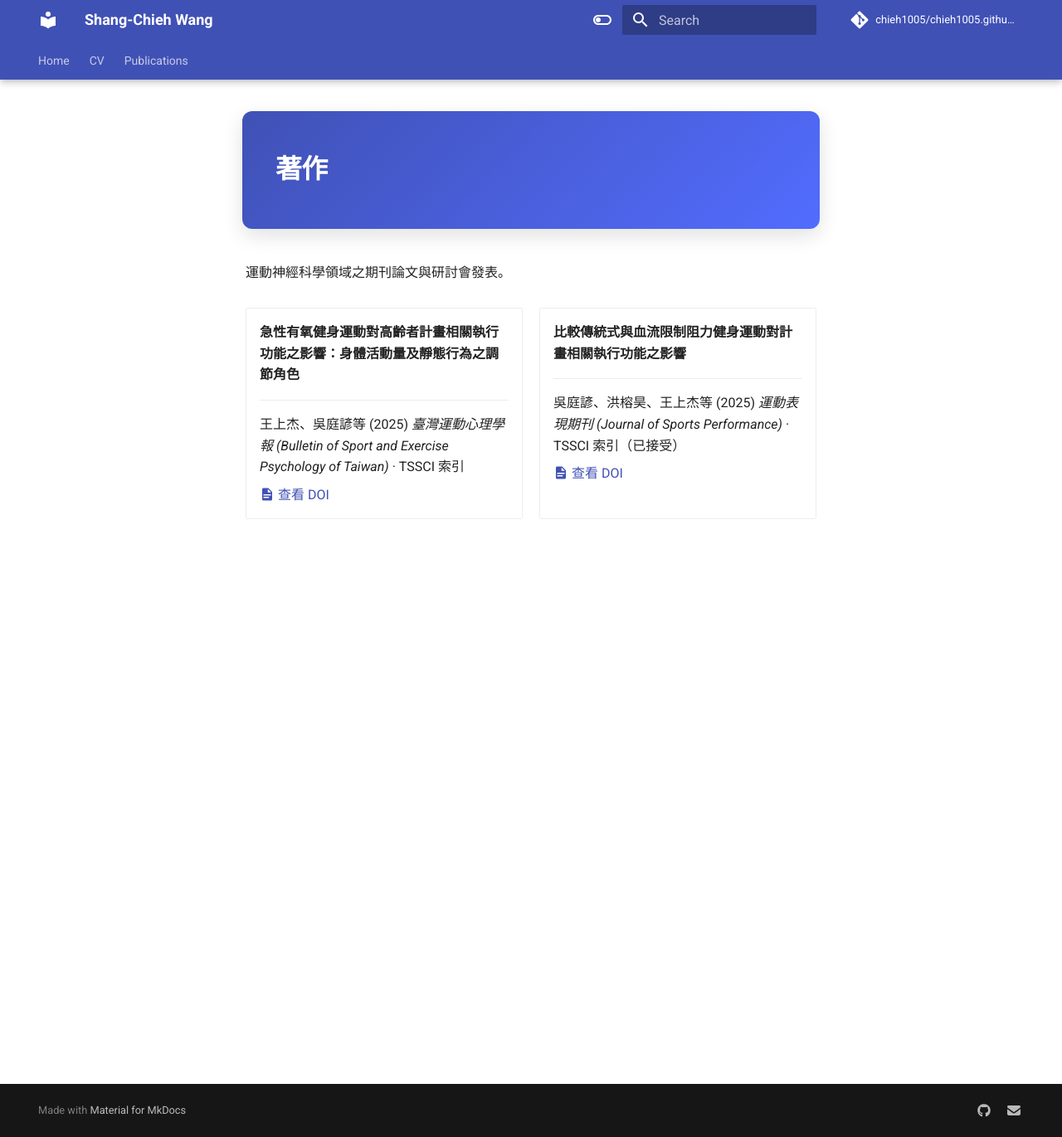
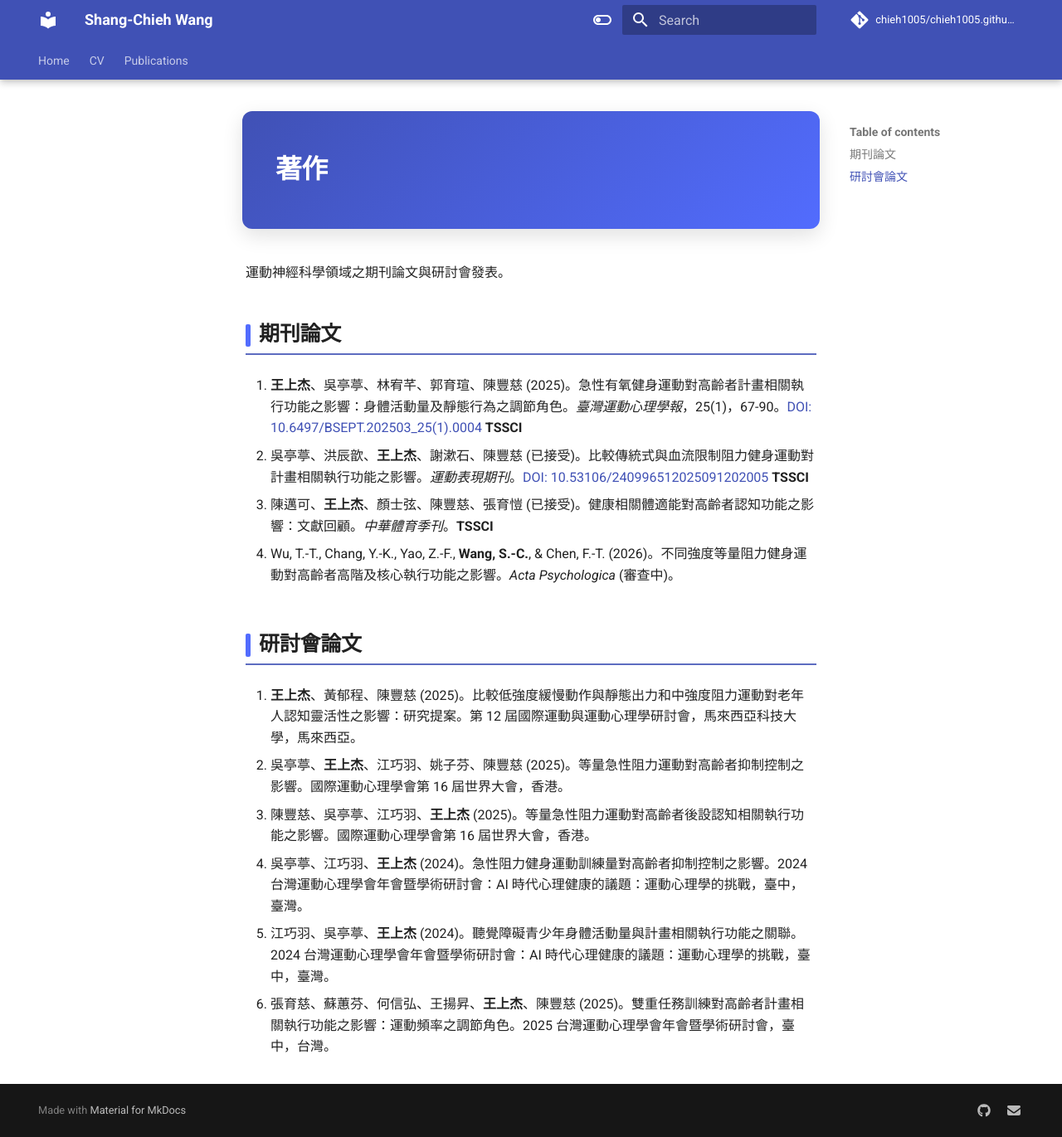
Before and after one commit to chieh1005/chieh1005.github.io, an MkDocs documentation site: the page built from docs/publications.zh.md, in a window 1280 px wide and 1371 px high. Shown: the whole window at 83% size. Built offline with MkDocs 1.6.1 and Material for MkDocs 9.7.7, drawn with Linux system fonts in a browser that asks for light colours; comment, search, counter and statistics services are not loaded.

Commit message:
docs: add comprehensive publications list with journal and conference papers

```diff
--- a/docs/publications.zh.md
+++ b/docs/publications.zh.md
@@ -2,24 +2,26 @@
 
 運動神經科學領域之期刊論文與研討會發表。
 
-<div class="grid cards" markdown>
+## 期刊論文
 
-- **急性有氧健身運動對高齡者計畫相關執行功能之影響：身體活動量及靜態行為之調節角色**
+1. **王上杰**、吳亭葶、林宥芊、郭育瑄、陳豐慈 (2025)。急性有氧健身運動對高齡者計畫相關執行功能之影響：身體活動量及靜態行為之調節角色。*臺灣運動心理學報*，25(1)，67-90。[DOI: 10.6497/BSEPT.202503_25(1).0004](https://doi.org/10.6497/BSEPT.202503_25(1).0004) **TSSCI**
 
-    ---
+2. 吳亭葶、洪辰歆、**王上杰**、謝漱石、陳豐慈 (已接受)。比較傳統式與血流限制阻力健身運動對計畫相關執行功能之影響。*運動表現期刊*。[DOI: 10.53106/240996512025091202005](https://doi.org/10.53106/240996512025091202005) **TSSCI**
 
-    王上杰、吳庭諺等 (2025)
-    *臺灣運動心理學報 (Bulletin of Sport and Exercise Psychology of Taiwan)* · TSSCI 索引
+3. 陳邁可、**王上杰**、顏士弦、陳豐慈、張育愷 (已接受)。健康相關體適能對高齡者認知功能之影響：文獻回顧。*中華體育季刊*。**TSSCI**
 
-    [:material-file-document: 查看 DOI](https://doi.org/10.6497/BSEPT.202503_25(1).0004)
+4. Wu, T.-T., Chang, Y.-K., Yao, Z.-F., **Wang, S.-C.**, & Chen, F.-T. (2026)。不同強度等量阻力健身運動對高齡者高階及核心執行功能之影響。*Acta Psychologica* (審查中)。
 
-- **比較傳統式與血流限制阻力健身運動對計畫相關執行功能之影響**
+## 研討會論文
 
-    ---
+1. **王上杰**、黃郁程、陳豐慈 (2025)。比較低強度緩慢動作與靜態出力和中強度阻力運動對老年人認知靈活性之影響：研究提案。第 12 屆國際運動與運動心理學研討會，馬來西亞科技大學，馬來西亞。
 
-    吳庭諺、洪榕昊、王上杰等 (2025)
-    *運動表現期刊 (Journal of Sports Performance)* · TSSCI 索引（已接受）
+2. 吳亭葶、**王上杰**、江巧羽、姚子芬、陳豐慈 (2025)。等量急性阻力運動對高齡者抑制控制之影響。國際運動心理學會第 16 屆世界大會，香港。
 
-    [:material-file-document: 查看 DOI](https://doi.org/10.53106/240996512025091202005)
+3. 陳豐慈、吳亭葶、江巧羽、**王上杰** (2025)。等量急性阻力運動對高齡者後設認知相關執行功能之影響。國際運動心理學會第 16 屆世界大會，香港。
 
-</div>
+4. 吳亭葶、江巧羽、**王上杰** (2024)。急性阻力健身運動訓練量對高齡者抑制控制之影響。2024 台灣運動心理學會年會暨學術研討會：AI 時代心理健康的議題：運動心理學的挑戰，臺中，臺灣。
+
+5. 江巧羽、吳亭葶、**王上杰** (2024)。聽覺障礙青少年身體活動量與計畫相關執行功能之關聯。2024 台灣運動心理學會年會暨學術研討會：AI 時代心理健康的議題：運動心理學的挑戰，臺中，臺灣。
+
+6. 張育慈、蘇蕙芬、何信弘、王揚昇、**王上杰**、陳豐慈 (2025)。雙重任務訓練對高齡者計畫相關執行功能之影響：運動頻率之調節角色。2025 台灣運動心理學會年會暨學術研討會，臺中，台灣。
```
Also changed, not shown: docs/publications.md (+14 -12 lines), site/publications.zh/index.html, site/publications/index.html, site/search/search_index.json.
